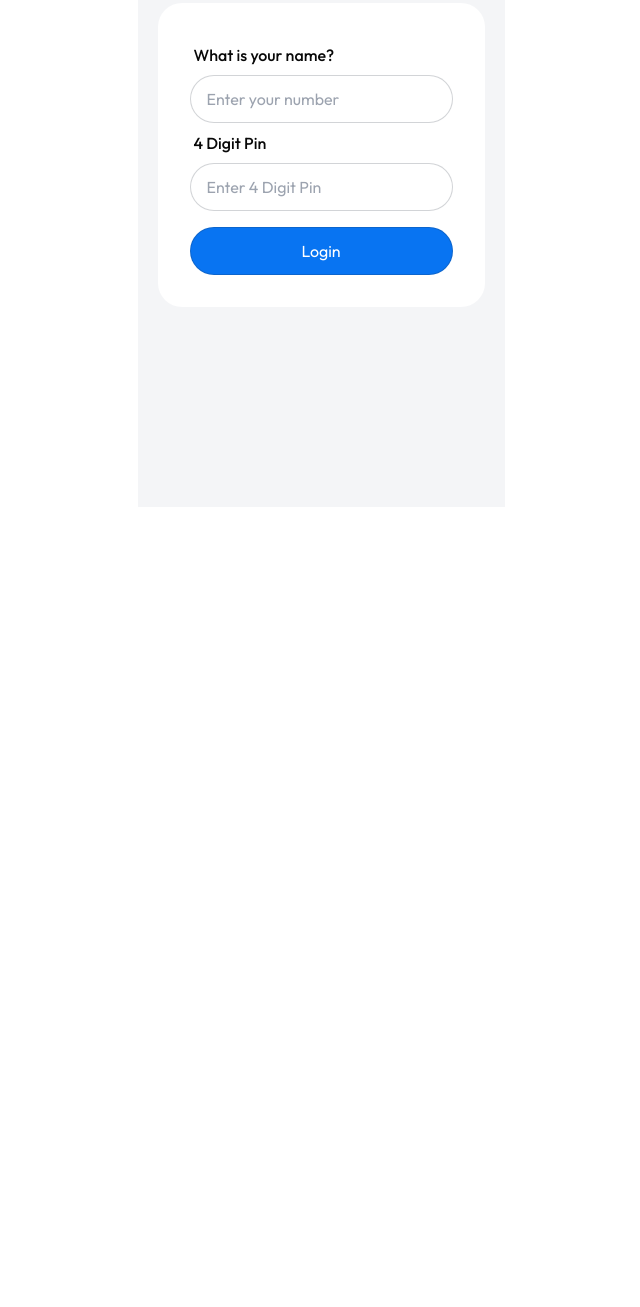
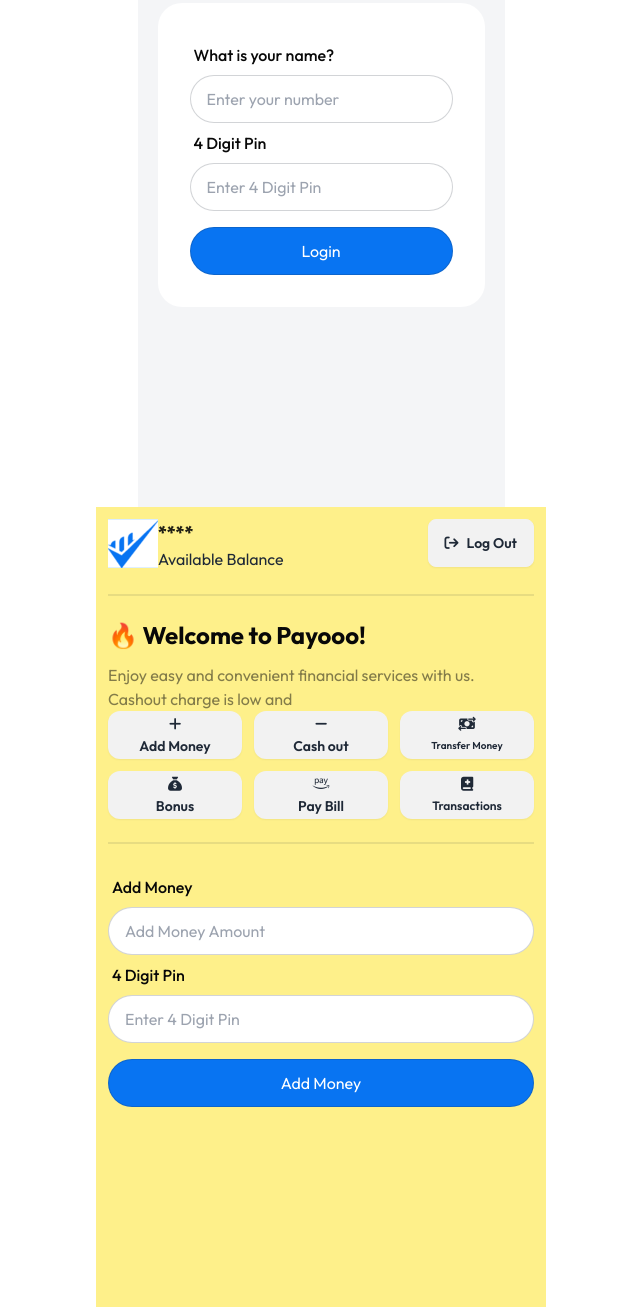
Before and after one commit to Niloy4001/payoo-mobile-financial-system, a plain HTML site: page index.html in a window 1280 px wide. Shown: the part 293-1600 px from the top of the page, without its empty margins (319-959 px from the left). Before the commit the page ends 800 px from the top, so only its background shows below. Drawn offline with nearby package versions, Linux system fonts and the light colour scheme.

Commit message:
add money section added

```diff
--- a/index.html
+++ b/index.html
@@ -3,6 +3,10 @@
   <head>
     <meta charset="UTF-8" />
     <meta name="viewport" content="width=device-width, initial-scale=1.0" />
+    <script
+      src="https://kit.fontawesome.com/145ef0fefa.js"
+      crossorigin="anonymous"
+    ></script>
     <link rel="preconnect" href="https://fonts.googleapis.com" />
     <link rel="preconnect" href="https://fonts.gstatic.com" crossorigin />
     <link
@@ -30,15 +34,16 @@
   </head>
   <body class="font-outfit">
     <div class="flex justify-center h-full items-center">
+      <!-- Login form -->
       <div
         id="login-form"
-        class="h-lvh bg-[#F4F5F7] p-5 flex flex-col justify-center space-y-4"
+        class="h-lvh bg-[#F4F5F7] p-5 flex flex-col justify-center space-y-4 max-w-[450px]"
       >
         <div class="flex justify-center">
           <img src="logo-sm.png" class="w-1/4" alt="" />
         </div>
         <div class="bg-white p-8 rounded-3xl">
-          <label class="form-control w-full max-w-xs">
+          <label class="form-control w-full">
             <div class="label">
               <span class="label-text font-medium text-base text-[#080808]"
                 >What is your name?</span
@@ -48,10 +53,10 @@
               id="name"
               type="text"
               placeholder="Enter your number"
-              class="input input-bordered w-full max-w-xs rounded-[32px] focus:outline-none"
+              class="input input-bordered w-full rounded-[32px] focus:outline-none"
             />
           </label>
-          <label class="form-control w-full max-w-xs">
+          <label class="form-control w-full">
             <div class="label">
               <span class="label-text font-medium text-base text-[#080808]"
                 >4 Digit Pin</span
@@ -59,21 +64,149 @@
             </div>
             <input
               id="login-pin"
-              type="text"
+              type="password"
               placeholder="Enter 4 Digit Pin"
-              class="input input-bordered w-full max-w-xs rounded-[32px] focus:outline-none"
+              class="input input-bordered w-full rounded-[32px] focus:outline-none"
             />
           </label>
-          <label class="form-control w-full max-w-xs mt-4">
+          <label class="form-control w-full mt-4">
             <input
+              id="login-btn"
               type="button"
               value="Login"
-              class="input input-bordered w-full max-w-xs rounded-[32px] bg-[#0874F2] text-white cursor-pointer"
+              class="input input-bordered w-full rounded-[32px] bg-[#0874F2] text-white cursor-pointer focus:outline-none"
             />
           </label>
         </div>
       </div>
     </div>
-    <script src="index.js"></script>
+    <!-- Home page -->
+    <div class="flex justify-center" id="home-page">
+      <div class="max-w-[450px] h-lvh bg-yellow-200 p-3">
+        <div class="flex justify-between">
+          <div class="flex">
+            <div><img src="logo-sm.png" alt="" /></div>
+            <div>
+              <h1 class="font-extrabold text-lg text-[#080808E6]">****</h1>
+              <p>Available Balance</p>
+            </div>
+          </div>
+          <div>
+            <button class="btn" id="logOutBtn">
+              <span><i class="fa-solid fa-arrow-right-from-bracket"></i></span>
+              <span>Log Out</span>
+            </button>
+          </div>
+        </div>
+        <div class="divider"></div>
+        <div>
+          <div>
+            <h1 class="font-bold text-2xl text-[#080808] mb-3">
+              🔥 Welcome to Payooo!
+            </h1>
+            <p class="font-normal text-base text-[#080808]/[0.5]">
+              Enjoy easy and convenient financial services with us. Cashout
+              charge is low and
+            </p>
+          </div>
+          <div class="grid grid-cols-3 grid-rows-2 gap-3">
+            <div
+              class="flex flex-col justify-center items-center py-1 px-1 rounded-xl btn border-none"
+              id="add-money-btn"
+            >
+              <i class="fa-solid fa-plus"></i>
+              <h1>Add Money</h1>
+            </div>
+            <div
+              class="flex flex-col justify-center items-center py-1 px-1 rounded-xl btn border-none"
+              id="cashout-btn"
+            >
+              <i class="fa-solid fa-minus"></i>
+              <h1>Cash out</h1>
+            </div>
+            <div
+              class="flex flex-col justify-center items-center py-1 px-1 rounded-xl btn border-none"
+              id="transfer-money-btn"
+            >
+              <i class="fa-solid fa-money-bill-transfer"></i>
+              <h1 class="text-[10px]">Transfer Money</h1>
+            </div>
+            <div
+              class="flex flex-col justify-center items-center py-1 px-1 rounded-xl btn border-none"
+              id="bonus-btn"
+            >
+              <i class="fa-solid fa-sack-dollar"></i>
+              <h1>Bonus</h1>
+            </div>
+            <div
+              class="flex flex-col justify-center items-center py-1 px-1 rounded-xl btn border-none"
+              id="pay-bill-btn"
+            >
+              <i class="fa-brands fa-amazon-pay"></i>
+              <h1>Pay Bill</h1>
+            </div>
+            <div
+              class="flex flex-col justify-center items-center py-1 px-1 rounded-xl btn border-none"
+              id="transaction-btn"
+            >
+              <i class="fa-solid fa-book-medical"></i>
+              <h1 class="text-[12px]">Transactions</h1>
+            </div>
+          </div>
+          <div class="divider"></div>
+          <!-- Transaction form -->
+          <div class="hidden">
+            <h1 class="text-xl font-medium">Transaction History</h1>
+            <ul class="mt-4 space-y-2">
+              <li class="bg-gray-200 rounded-xl p-2">Your received Money</li>
+              <li class="bg-gray-200 rounded-xl p-2">Your received Money</li>
+              <li class="bg-gray-200 rounded-xl p-2">Your received Money</li>
+              <li class="bg-gray-200 rounded-xl p-2">Your received Money</li>
+            </ul>
+          </div>
+          <!-- Add money form -->
+          <div class="max-w-[450px]">
+            <label class="form-control w-full">
+              <div class="label">
+                <span class="label-text font-medium text-base text-[#080808]"
+                  >Add Money</span
+                >
+              </div>
+              <input
+                id="add-money-amount-input"
+                type="text"
+                placeholder="Add Money Amount"
+                class="input input-bordered w-full rounded-[32px] focus:outline-none"
+              />
+            </label>
+            <label class="form-control w-full">
+              <div class="label">
+                <span class="label-text font-medium text-base text-[#080808]"
+                  >4 Digit Pin</span
+                >
+              </div>
+              <input
+                id="add-money-pin-input"
+                type="password"
+                placeholder="Enter 4 Digit Pin"
+                class="input input-bordered w-full rounded-[32px] focus:outline-none"
+              />
+            </label>
+            <label class="form-control w-full mt-4">
+              <input
+                id="add-money-form-btn"
+                type="button"
+                value="Add Money"
+                class="input input-bordered w-full rounded-[32px] bg-[#0874F2] text-white cursor-pointer focus:outline-none"
+              />
+            </label>
+          </div>
+        </div>
+      </div>
+    </div>
+    <script src="js/domSelect.js"></script>
+    <script src="js/function.js"></script>
+    <script src="js/login.js"></script>
+    <script src="js/addMoney.js"></script>
   </body>
 </html>
--- a/index.js
+++ /dev/null
@@ -1,4 +0,0 @@
-const loginForm = document.getElementById("login-form");
-const loginPin = document.getElementById("login-pin");
-
-console.log(loginForm, loginPin);
--- /dev/null
+++ b/js/domSelect.js
@@ -0,0 +1,7 @@
+const loginForm = document.getElementById("login-form");
+const loginPin = document.getElementById("login-pin");
+const loginBtn = document.getElementById("login-btn");
+const logOutBtn = document.getElementById("logOutBtn");
+const homePage = document.getElementById("home-page");
+const addMoneyBtn = document.getElementById("add-money-btn");
+const cashOutBtn = document.getElementById("cashout-btn");
--- /dev/null
+++ b/js/login.js
@@ -0,0 +1,9 @@
+loginBtn.addEventListener("click", function () {
+  if (loginPin.value === "1234") {
+    loginForm.classList.add("hidden");
+  }
+});
+
+logOutBtn.addEventListener("click", function () {
+  loginForm.classList.remove("hidden");
+});
```
Also changed, not shown: js/addMoney.js (added), js/cashout.js (added), js/function.js (added), js/paybill.js (added), js/transaction.js (added), trasnfermoney.js (added).
